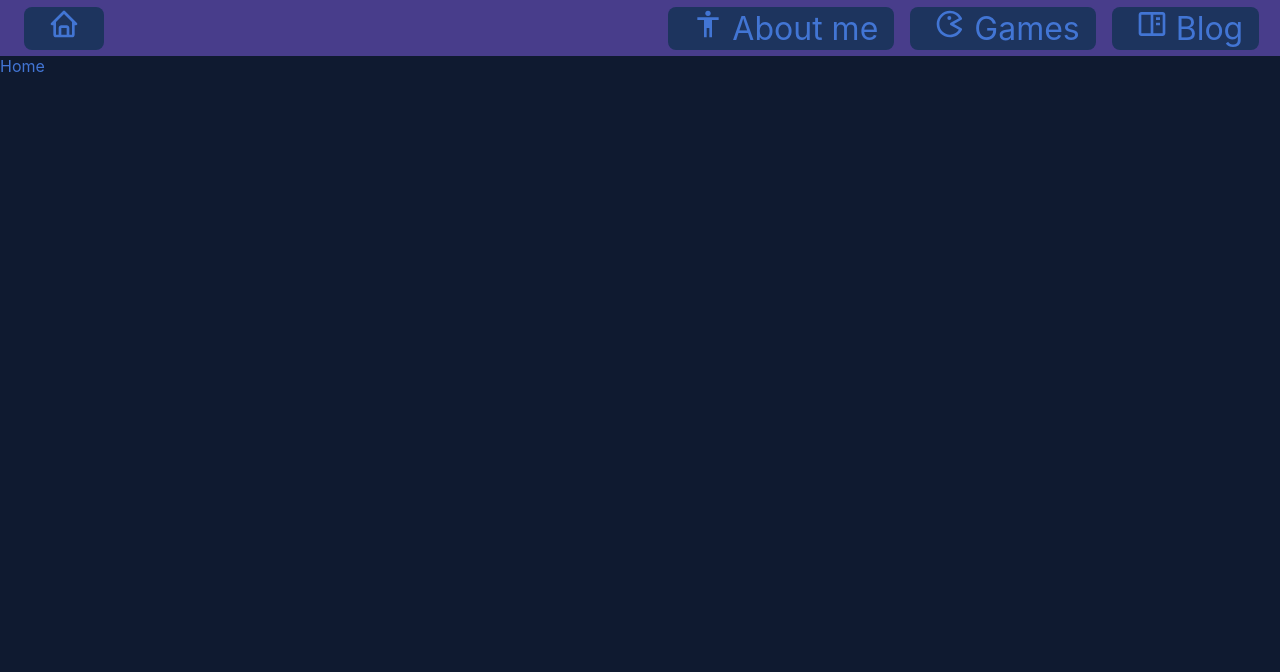
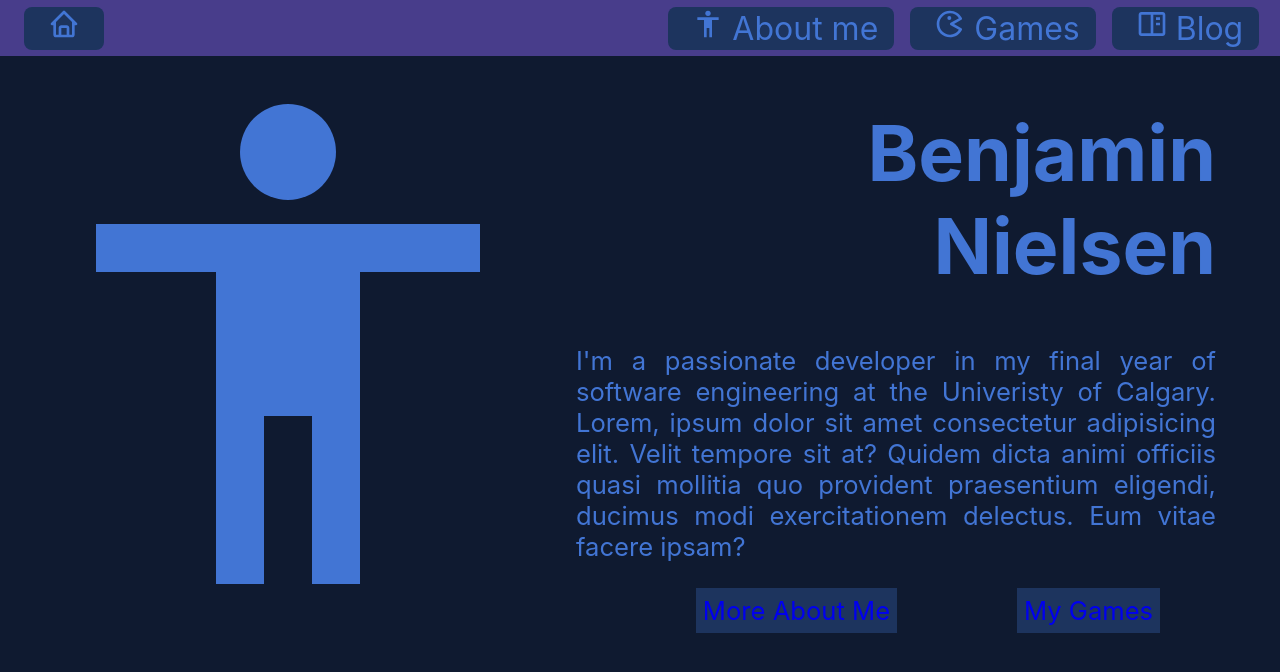
Before and after one commit to tm-nielsen/Portfolio-Site, a React (Create React App) app: page / in a window 1280 px wide. Shown: the top 672 px of the page. Built offline with nearby package versions, Linux system fonts and the light colour scheme.

Commit message:
Added content to home page

```diff
--- a/src/components/Header.js
+++ b/src/components/Header.js
@@ -17,7 +17,8 @@ const Header = () => {
             <BiBody className='header-icon'/>About me
           </Link>
           <Link to="/games" className="header-tab">
-            <BiGame className="header-icon"/>Games</Link>
+            <BiGame className="header-icon"/>Games
+          </Link>
           <Link to="/blog" className="header-tab">
             <BiBookContent className='header-icon'/>Blog
           </Link>
--- a/src/routes/Home.js
+++ b/src/routes/Home.js
@@ -1,9 +1,23 @@
 import React from 'react'
+import {Link} from 'react-router-dom'
+import {BiBody} from 'react-icons/bi'
+import '../styling/home.css'
 
 const Home = () => {
-  return (
-    <div>Home</div>
-  )
+  return <div className="home">
+    <BiBody className='home-image'/>
+    <div className="home-content">
+      <h1 className="home-title">Benjamin Nielsen</h1>
+      <p className="home-desc">I'm a passionate developer in my final year of software engineering at the Univeristy of Calgary. Lorem, ipsum dolor sit amet consectetur adipisicing elit. Velit tempore sit at? Quidem dicta animi officiis quasi mollitia quo provident praesentium eligendi, ducimus modi exercitationem delectus. Eum vitae facere ipsam?</p>
+      <div className="home-link-box">
+        <div style={{flex:1}}/>
+        <Link to="/about" className='home-link'>More About Me</Link>
+        <div style={{flex:1}}/>
+        <Link to='/games' className='home-link'>My Games</Link>
+        <div style={{flex:1}}/>
+      </div>
+    </div>
+  </div>
 }
 
 export default Home
--- a/src/styling/game.css
+++ b/src/styling/game.css
@@ -55,7 +55,6 @@
     margin-left: 5vw;
 }
 
-
 .game-caret {
     width: 10vmin;
     height: auto;
--- /dev/null
+++ b/src/styling/home.css
@@ -0,0 +1,61 @@
+.home {
+    display: flex;
+    flex-direction: row;
+    width:100%;
+    height: 80vh;
+}
+
+.home-image {
+    height: 90%;
+    width: auto;
+}
+
+.home-content {
+    flex-direction: column;
+    flex:1;
+}
+
+.home-title-box {
+    background-color: red;
+}
+
+.home-title {
+    margin-right: 5vw;
+    margin-left:auto;
+    font-size: 6vw;
+    text-align: right;
+}
+
+.home-desc {
+    margin-right: 5vw;
+    margin-left: auto;
+    font-size: 2vw;
+    text-align: justify;
+}
+
+.home-link-box {
+    display: flex;
+    flex:1;
+}
+
+.home-link {
+    flex:1;
+    width: fit-content;
+    padding: 1%;
+
+    white-space: nowrap;
+    text-align: center;
+    font-size: 2vw;
+    text-decoration: none;
+
+    background-color: #1d345e;
+
+    /* border-color: #4275d4;
+    border-radius: 1vw;
+    border-width: 0.5vw;
+    border-style:ridge; */
+}
+
+.home-link:hover {
+    color:#3a66b8
+}
```
